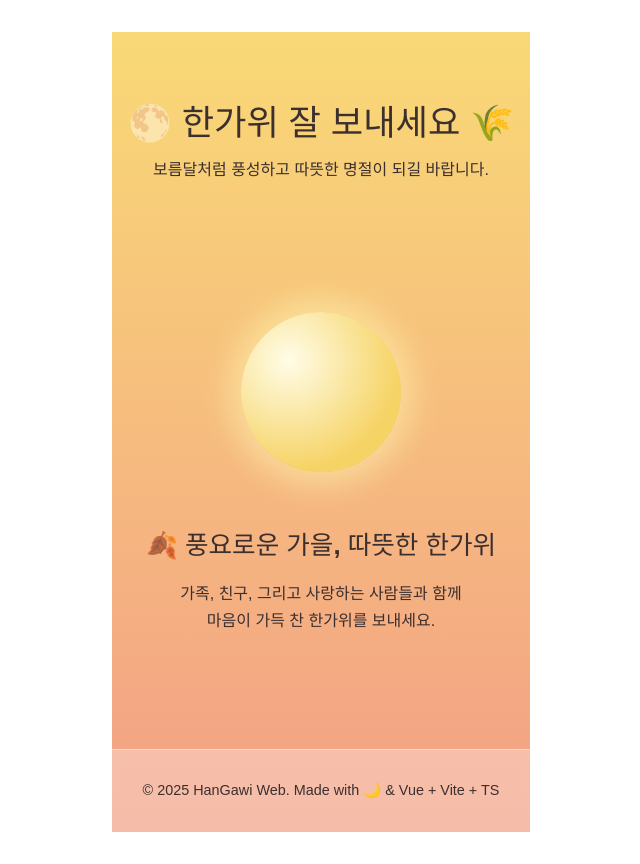
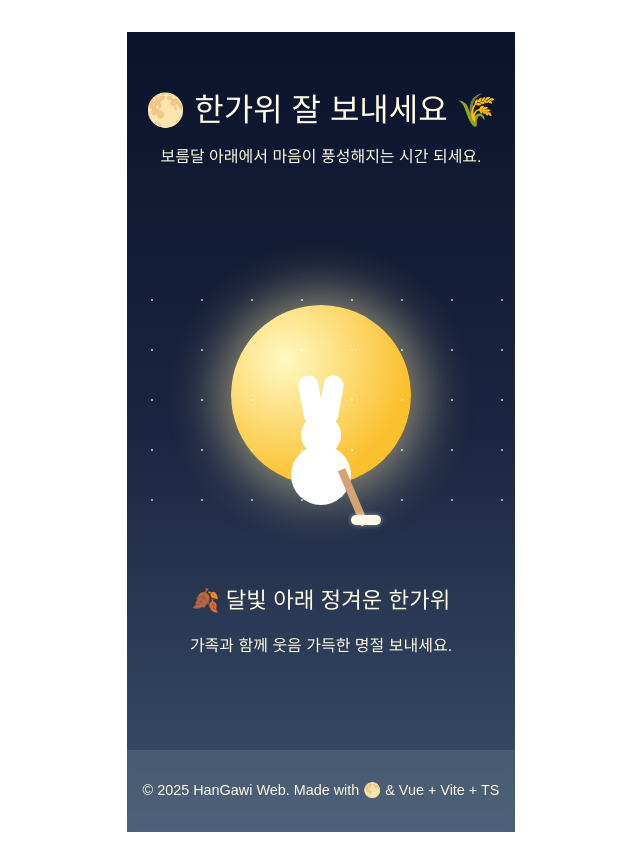
Before and after one commit to ehyewon/vue-static-page, a Vue app: page / in a window 1280 px wide. Shown: the whole page, without its empty margins (319-959 px from the left). Built offline with nearby package versions, Linux system fonts and the light colour scheme.

Commit message:
update 한가위 페이지

```diff
--- a/src/App.vue
+++ b/src/App.vue
@@ -1,114 +1,227 @@
 <template>
   <div class="app">
-    <!-- 🌕 상단 인사 문구 -->
+    <!-- 🌕 상단 인사 -->
     <header class="header">
       <h1>🌕 한가위 잘 보내세요 🌾</h1>
-      <p>보름달처럼 풍성하고 따뜻한 명절이 되길 바랍니다.</p>
+      <p>보름달 아래에서 마음이 풍성해지는 시간 되세요.</p>
     </header>
 
-    <!-- 🌾 메인 영역 -->
+    <!-- 🌙 메인 장면 -->
     <main class="main">
-      <div class="moon"></div>
+      <div class="sky">
+        <div class="moon"></div>
+        <div class="stars"></div>
+
+        <!-- 🐇 토끼 -->
+        <div class="rabbit">
+          <div class="ear left"></div>
+          <div class="ear right"></div>
+          <div class="head"></div>
+          <div class="body"></div>
+          <div class="stick"></div>
+          <div class="mochi"></div>
+        </div>
+      </div>
+
+      <!-- 🌾 문구 -->
       <div class="text-box">
-        <h2>🍂 풍요로운 가을, 따뜻한 한가위</h2>
-        <p>
-          가족, 친구, 그리고 사랑하는 사람들과 함께<br />
-          마음이 가득 찬 한가위를 보내세요.
-        </p>
+        <h2>🍂 달빛 아래 정겨운 한가위</h2>
+        <p>가족과 함께 웃음 가득한 명절 보내세요.</p>
       </div>
     </main>
 
     <!-- 🍁 푸터 -->
     <footer class="footer">
-      <p>© 2025 HanGawi Web. Made with 🌙 & Vue + Vite + TS</p>
+      <p>© 2025 HanGawi Web. Made with 🌕 & Vue + Vite + TS</p>
     </footer>
   </div>
 </template>
 
 <script setup lang="ts">
-// 별도 로직 없음 — 정적인 명절 페이지니까 깔끔하게 유지
+// 여기는 로직 없이 그대로 유지 — 정적인 페이지용
 </script>
 
 <style scoped>
-/* 🌕 전체 레이아웃 */
 .app {
   font-family: 'Pretendard', 'Noto Sans KR', sans-serif;
-  background: linear-gradient(to bottom, #f9d976, #f39f86);
-  color: #3b2f2f;
+  background: linear-gradient(to bottom, #0b132b, #1c2541, #3a506b);
+  color: #fffbe6;
   text-align: center;
   min-height: 100vh;
   display: flex;
   flex-direction: column;
+  overflow: hidden;
 }
 
-/* 🏮 상단 */
+/* 🌾 헤더 */
 .header {
-  padding: 3rem 1rem 1rem;
+  padding: 2.5rem 1rem 1rem;
+}
+.header h1 {
+  font-size: 2rem;
+  margin-bottom: 0.5rem;
+  animation: fadeIn 2s ease-in-out;
 }
 
-.header h1 {
-  font-size: 2.2rem;
-  margin-bottom: 0.6rem;
-  animation: fadeIn 1.5s ease-in-out;
-}
-
-/* 🌾 메인 */
+/* 🌙 메인 */
 .main {
   flex: 1;
   display: flex;
   flex-direction: column;
   align-items: center;
   justify-content: center;
-  position: relative;
 }
 
-.moon {
-  width: 160px;
-  height: 160px;
-  background: radial-gradient(circle at 30% 30%, #fffde8, #f6d365 70%);
-  border-radius: 50%;
-  box-shadow: 0 0 40px 15px rgba(255, 248, 180, 0.6);
-  animation: glow 3s ease-in-out infinite alternate;
-  margin-bottom: 2rem;
+.sky {
+  position: relative;
+  width: 100%;
+  height: 250px;
+  background: transparent;
+  overflow: visible;
 }
 
-.text-box h2 {
-  font-size: 1.6rem;
-  margin-bottom: 0.5rem;
+/* 🌕 달 */
+.moon {
+  position: absolute;
+  top: 30px;
+  left: 50%;
+  transform: translateX(-50%);
+  width: 180px;
+  height: 180px;
+  background: radial-gradient(circle at 30% 30%, #fff9c4, #fbc02d 70%);
+  border-radius: 50%;
+  box-shadow: 0 0 60px 20px rgba(255, 242, 173, 0.6);
+  animation: moonGlow 3s ease-in-out infinite alternate;
 }
 
+/* ✨ 별 */
+.stars {
+  position: absolute;
+  width: 100%;
+  height: 100%;
+  background-image: radial-gradient(white 1px, transparent 1px);
+  background-size: 50px 50px;
+  opacity: 0.3;
+  animation: twinkle 5s infinite alternate;
+}
+
+/* 🐇 토끼 (간단 도형 조합) */
+.rabbit {
+  position: absolute;
+  bottom: 0;
+  left: 50%;
+  transform: translateX(-50%);
+  width: 120px;
+  height: 120px;
+  animation: hop 2.5s ease-in-out infinite;
+}
+
+.ear {
+  position: absolute;
+  width: 20px;
+  height: 50px;
+  background: #fff;
+  border-radius: 10px;
+  top: -30px;
+}
+
+.ear.left {
+  left: 40px;
+  transform: rotate(-10deg);
+}
+.ear.right {
+  left: 60px;
+  transform: rotate(10deg);
+}
+
+.head {
+  position: absolute;
+  top: 10px;
+  left: 40px;
+  width: 40px;
+  height: 40px;
+  background: #fff;
+  border-radius: 50%;
+}
+
+.body {
+  position: absolute;
+  top: 40px;
+  left: 30px;
+  width: 60px;
+  height: 60px;
+  background: #fff;
+  border-radius: 50%;
+}
+
+/* 🪵 떡방아 찧는 막대 */
+.stick {
+  position: absolute;
+  bottom: 0;
+  left: 100px;
+  width: 8px;
+  height: 60px;
+  background: #d4a373;
+  transform-origin: bottom center;
+  animation: pound 1.5s infinite ease-in-out;
+}
+
+/* 🍡 떡 */
+.mochi {
+  position: absolute;
+  bottom: 0;
+  left: 90px;
+  width: 30px;
+  height: 10px;
+  background: #fff9e6;
+  border-radius: 5px;
+  box-shadow: 0 0 5px rgba(255,255,255,0.5);
+}
+
+/* 🌾 텍스트 */
+.text-box {
+  margin-top: 2.5rem;
+}
+.text-box h2 {
+  font-size: 1.4rem;
+  margin-bottom: 0.4rem;
+}
 .text-box p {
-  line-height: 1.7;
+  line-height: 1.6;
   font-size: 1rem;
 }
 
 /* 🍁 푸터 */
 .footer {
-  background: rgba(255, 255, 255, 0.3);
+  background: rgba(255, 255, 255, 0.1);
   padding: 1rem;
   font-size: 0.9rem;
-  backdrop-filter: blur(4px);
-  border-top: 1px solid rgba(255, 255, 255, 0.4);
+  backdrop-filter: blur(3px);
 }
 
-/* 🌙 애니메이션 */
-@keyframes glow {
-  from {
-    box-shadow: 0 0 20px 10px rgba(255, 248, 180, 0.4);
-  }
-  to {
-    box-shadow: 0 0 60px 25px rgba(255, 248, 180, 0.8);
-  }
+/* 🌟 애니메이션 */
+@keyframes fadeIn {
+  from { opacity: 0; transform: translateY(-10px); }
+  to { opacity: 1; transform: translateY(0); }
 }
 
-@keyframes fadeIn {
-  from {
-    opacity: 0;
-    transform: translateY(-10px);
-  }
-  to {
-    opacity: 1;
-    transform: translateY(0);
-  }
+@keyframes moonGlow {
+  from { box-shadow: 0 0 40px 10px rgba(255, 242, 173, 0.4); }
+  to { box-shadow: 0 0 80px 25px rgba(255, 242, 173, 0.8); }
+}
+
+@keyframes twinkle {
+  from { opacity: 0.3; }
+  to { opacity: 0.6; }
+}
+
+@keyframes hop {
+  0%, 100% { transform: translate(-50%, 0); }
+  50% { transform: translate(-50%, -8px); }
+}
+
+@keyframes pound {
+  0%, 100% { transform: rotate(0deg); }
+  50% { transform: rotate(-30deg); }
 }
 </style>
```
